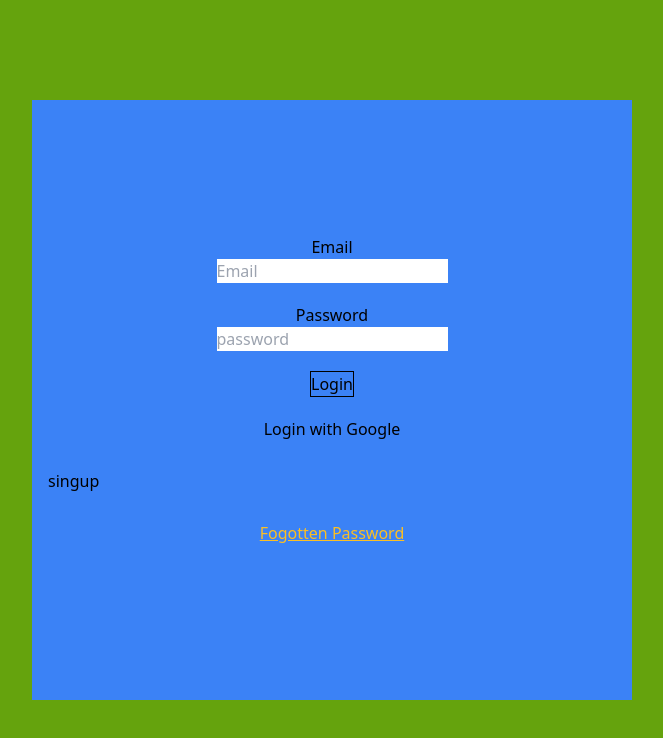
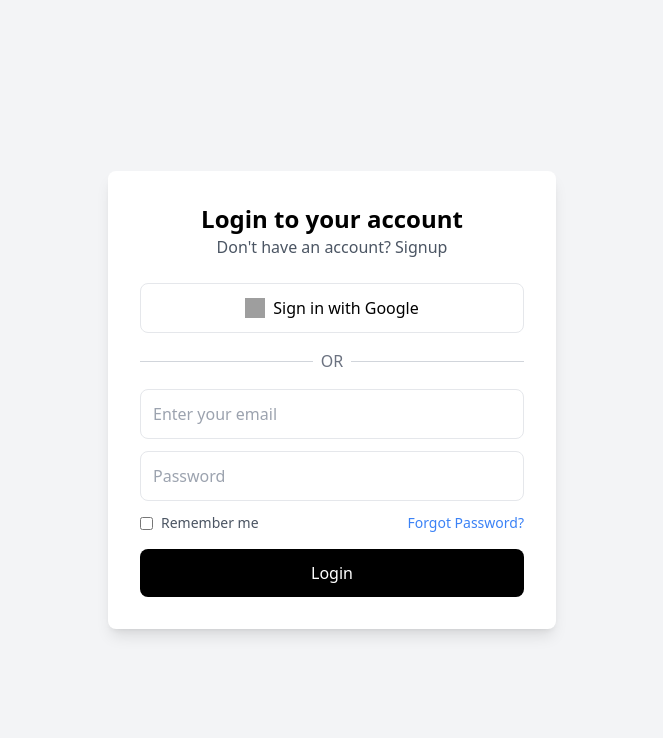
Before and after one commit to DILANTHA9590/cbc-frontend, a React (Vite) app: page /login in a window 1280 px wide. Shown: the top 738 px of the page, without its empty margins (308-971 px from the left). Built offline with nearby package versions, Linux system fonts and the light colour scheme; grey boxes are pictures that could not be loaded.

Commit message:
enhance css and remove testing codes✅

```diff
--- a/src/pages/loginpage.jsx
+++ b/src/pages/loginpage.jsx
@@ -48,8 +48,8 @@ export default function Loginpage() {
     },
   });
 
-  const [email, setemail] = useState("");
-  const [password, setpassword] = useState("");
+  const [email, setEmail] = useState("");
+  const [password, setPassword] = useState("");
 
   const [value, Setvalue] = useState();
 
@@ -132,95 +132,72 @@ export default function Loginpage() {
   // oni
 
   return (
-    <>
-      <div className="flex items-center justify-center w-full h-screen bg-lime-600 ">
-        <div className="w-[600px] h-[600px] bg-blue-500 flex items-center justify-center flex-col gap-5 ">
-          <div className="flex flex-col items-center justify-center">
-            <span>Email</span>
-            {/* methana default value eka venne api inpute field ekata enter karana eka  use state hook ekata yanava ita passe use
-             state email ekata giya  ekata  value eken methana filed eka update karanava*/}
+    <div className="flex items-center justify-center min-h-screen bg-gray-100">
+      <Toaster />
+      <div className="w-full max-w-md p-8 bg-white rounded-lg shadow-lg">
+        <h2 className="text-2xl font-bold text-center">
+          Login to your account
+        </h2>
+        <p className="text-center text-gray-600">
+          Don't have an account? <Link to="/signup">Signup</Link>
+        </p>
 
-            <input
-              type="text"
-              placeholder="Email"
-              defaultValue={email}
-              onChange={(e) => {
-                //e kiyala pass venne
-                //vechcha onchnage event eke visthara tika eke di onchnage kiyalama thiyennne chnage vechcha eka
-                //gana
+        {/* Social Login Buttons */}
+        <div className="mt-6">
+          <button
+            className="flex items-center justify-center w-full p-3 mb-3 border rounded-lg"
+            onClick={() => googleLogin()}
+          >
+            <img src="google-icon.png" alt="Google" className="w-5 h-5 mr-2" />
+            Sign in with Google
+          </button>
+        </div>
 
-                // console.log("email is change");
-                // console.log(e.target.value);
-                // me ken apata brower eken balanna puluvan  input filed type karaama pennava e adla velavae
-                // eke athule tika print venava
+        {/* Divider */}
+        <div className="flex items-center my-4">
+          <hr className="w-full border-gray-300" />
+          <span className="mx-2 text-gray-500">OR</span>
+          <hr className="w-full border-gray-300" />
+        </div>
 
-                //dan api kiyanava e vachne vena venavanam e venas vena vachane uda veriable ekeata dagannav
-                setemail(e.target.value);
-                // meka thama sampurna core keaform ekath ekka vada karanakota
-                ///meken uda thiyena veriable eka udtae eke thiya ganava methana vena changes valin
-              }}
-            />
-            {/* api dan udahadapu use stante veriable deka dunna email emai text field ekata \
-                password text field ekatai  e use state hadala dunne apata real time meva venas karanna vena nisa
-                ita passe api on change ekk liyagena thiyenava eken venne eken venne kme email eke kotasata adla deval
-                type vela e kotasa change venavam me input panel eke thiyena eva monahri ni sa change venavanam
-                e chnage ekata adala visthara tika e kiyala gannav ethakota api akurak delete karath akurak type karath e
-                function eka run venava eka apiata check karaganna puluvan conlog ekk gahala broser eke balnna puluvan
-                e vagema methana email  e kiyanne me input field eke venasak una ganmn api eka update karaganna oni
-                uda thiyena usesate veriable eken */}
-          </div>
+        {/* Email Input */}
+        <input
+          type="email"
+          placeholder="Enter your email"
+          className="w-full p-3 mb-3 border rounded-lg focus:outline-none focus:ring-2 focus:ring-blue-400"
+          value={email}
+          onChange={(e) => setEmail(e.target.value)}
+        />
 
-          <div className="flex flex-col items-center justify-center">
-            <span>Password</span>
+        {/* Password Input */}
+        <input
+          type="password"
+          placeholder="Password"
+          className="w-full p-3 mb-3 border rounded-lg focus:outline-none focus:ring-2 focus:ring-blue-400"
+          value={password}
+          onChange={(e) => setPassword(e.target.value)}
+        />
 
-            <input
-              type="text"
-              placeholder="password"
-              defaultValue={password}
-              onChange={(e) => {
-                setpassword(e.target.value);
-              }}
-            />
-          </div>
+        {/* Remember Me & Forgot Password */}
+        <div className="flex items-center justify-between mb-4 text-sm text-gray-600">
+          <label className="flex items-center">
+            <input type="checkbox" className="mr-2" />
+            Remember me
+          </label>
+          <a href="#" className="text-blue-500">
+            Forgot Password?
+          </a>
+        </div>
 
-          <div>
-            <button
-              className="border border-black p-[20px 20px ]"
-              onClick={login}
-            >
-              Login
-            </button>
-            {/* api function call karanakota() danne na */}
-          </div>
-
-          {/* //api meka damma app .jsx site eka cover karala vagema ggogle ouath npm eka
-// insatall karala. dan apata meka click karama venna oni karanna apata hook ekk enava eka apata enne google aouth ekenamai*/}
-          {/* e vagema  meka run karama ape uda google login hook eka run venava ita passe apata login
-          google page eka open venava */}
-
-          <button
-            onClick={() => {
-              googleLogin();
-            }}
-          >
-            Login with Google
-          </button>
-          <Link
-            to="/signup"
-            className="flex items-center justify-start w-full gap-2 px-4 py-2 rounded hover:bg-blue-600"
-          >
-            singup
-          </Link>
-          <div>
-            <Link className="underline text-amber-400">Fogotten Password</Link>
-          </div>
-
-          <div>
-            <p>{value}</p>
-          </div>
-        </div>
+        {/* Login Button */}
+        <button
+          className="w-full p-3 text-white transition bg-black rounded-lg hover:bg-gray-800"
+          onClick={login}
+        >
+          Login
+        </button>
       </div>
-    </>
+    </div>
   );
 }
 
```
